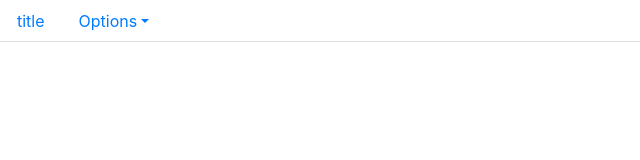
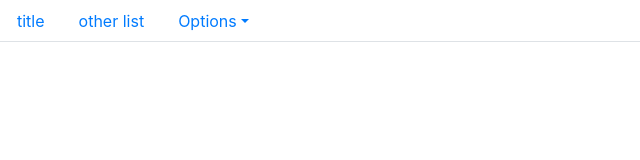
Before and after one commit to DustinRoundy/TaskBoard, a plain HTML site: page index.html in a window 1280 px wide. Shown: the full height of the page, 0-640 px from the left. Drawn offline with nearby package versions, Linux system fonts and the light colour scheme.

Commit message:
Update addItem() and delete()

```diff
--- a/index.html
+++ b/index.html
@@ -26,7 +26,7 @@
             <input type="text" placeholder="New List" onclick="this.select()"
                    onKeyDown="if(event.keyCode==13) createNewList(event);" size="20" id="new-list-input">
             <div class="dropdown-divider"></div>
-            <a class="dropdown-item text-danger" href="#" onclick="deleteList(curlist)">Delete List</a>
+            <a class="dropdown-item text-danger" href="#" onclick="lists.delete(curlist)">Delete List</a>
         </div>
     </li>
 </ul>
--- a/scripts.js
+++ b/scripts.js
@@ -1,5 +1,6 @@
 
 let lists = [];
+let curlist;
 
 class List {
     constructor(name,task){
@@ -7,14 +8,20 @@ class List {
         this.task = task;
     }
     delete(){
-        //delete list goes here
+        lists.splice(curlist, 1);
+        redrawLists();
     }
-    addItem(name, text, complete){
+    addItem(){
         //adding to list goes here
+        let name = $('#title' + curlist).val();
+        let text = $('#text' + curlist).val();
+        let complete = false;
         this.task.push(new Task(name, text, complete));
+        redrawLists();
     }
     removeItem(id){
-        this
+        this.task.splice(id, 1);
+        redrawLists();
     }
 }
 class Task {
@@ -24,12 +31,13 @@ class Task {
         this.complete = complete;
     }
     delete(id, task){
-        delete lists['method3']
+        delete lists['method3'];
         redrawLists();
     }
 }
 
 lists.push(new List('title', []));
+lists.push(new List('other list', []));
 lists[0].addItem('task', 'text', false);
 lists[0].addItem('task2', 'text2', false);
 redrawLists();
@@ -43,27 +51,42 @@ function redrawLists(){
     $('#myTab').html('');
     $('#myTabContent').html('');
     for (let i = 0; i < lists.length; i++){
-        let numList = i;
-        $("#myTab").append(`<li class="nav-item"><a class="nav-link" id="home-tab" data-toggle="tab" href="#${"nav" + i}" role="tab" aria-controls="home" aria-selected="true">${lists[i].name}</a></li>`);
-        $('#myTabContent').append(`<div class="tab-pane fade" id="nav${i}" role="tabpanel" aria-labelledby="profile-tab"></div>`);
-        $('#nav' + i).append(`<div class="card-columns col${i}">
+        if (curlist === i){
+            $("#myTab").append(`<li class="nav-item"><a class="nav-link active" id="home-tab" data-toggle="tab" href="#${"nav" + i}" role="tab" aria-controls="home" aria-selected="true" onclick="curlist=${i}">${lists[i].name}</a></li>`);
+            $('#myTabContent').append(`<div class="tab-pane fade show active" id="nav${i}" role="tabpanel" aria-labelledby="profile-tab"></div>`);
+            $('#nav' + i).append(`<div class="card-columns col${i}">
              <div class="card" style="">
                  <div class="card-body">
-                     <h5 class="card-title"><input id="title" placeholder="Task Title" type="text" style="border: none;"></h5>
-                     <h6 class="card-subtitle mb-2 text-muted"><input id="subtitle" placeholder="Task Subtitle" type="text" style="border: none;"></h6>
-                     <p class="card-text"><textarea id="text" style="width: 100%; border: none;" placeholder="This is the Tasks Text. Put any information you need here."></textarea></p>
-                     <a href="#" onclick="addTask()" class="card-link text-success">Add Card</a>
+                     <h5 class="card-title"><input id="title${i}" placeholder="Task Title" type="text" style="border: none;"></h5>
+                     <h6 class="card-subtitle mb-2 text-muted"><input id="subtitle${i}" placeholder="Task Subtitle" type="text" style="border: none;"></h6>
+                     <p class="card-text"><textarea id="text${i}" style="width: 100%; border: none;" placeholder="This is the Tasks Text. Put any information you need here."></textarea></p>
+                     <a href="#" onclick="lists[${i}].addItem()" class="card-link text-success">Add Card</a>
                      <!--<a href="#" class="card-link">Another link</a>-->
                  </div>
              </div>
          </div>`);
+        }else {
+            $("#myTab").append(`<li class="nav-item"><a class="nav-link" id="home-tab" data-toggle="tab" href="#${"nav" + i}" role="tab" aria-controls="home" aria-selected="true" onclick="curlist=${i}">${lists[i].name}</a></li>`);
+            $('#myTabContent').append(`<div class="tab-pane fade" id="nav${i}" role="tabpanel" aria-labelledby="profile-tab"></div>`);
+            $('#nav' + i).append(`<div class="card-columns col${i}">
+             <div class="card" style="">
+                 <div class="card-body">
+                     <h5 class="card-title"><input id="title${i}" placeholder="Task Title" type="text" style="border: none;"></h5>
+                     <h6 class="card-subtitle mb-2 text-muted"><input id="subtitle${i}" placeholder="Task Subtitle" type="text" style="border: none;"></h6>
+                     <p class="card-text"><textarea id="text${i}" style="width: 100%; border: none;" placeholder="This is the Tasks Text. Put any information you need here."></textarea></p>
+                     <a href="#" onclick="lists[${i}].addItem()" class="card-link text-success">Add Card</a>
+                     <!--<a href="#" class="card-link">Another link</a>-->
+                 </div>
+             </div>
+         </div>`);
+        }
         for(let j = 0; j < lists[i].task.length; j++){
             $('.col' + i).append(`<div class="card" style="">
                  <div class="card-body">
                      <h5 class="card-title">${lists[i].task[j].name}</h5>
                      <p class="card-text">${lists[i].task[j].text}</p>
-                     <a href="#" onclick="lists[${i}].task[${j}].delete()" class="card-link text-success">Complete</a>
-                     <a href="#" onclick="deleteTask(${j})" class="card-link text-danger">Delete</a>
+                     <a href="#" onclick="lists[${i}].removeItem(${j})" class="card-link text-success">Complete</a>
+                     <a href="#" onclick="lists[${i}].removeItem(${j})" class="card-link text-danger">Delete</a>
                  </div>
              </div>`);
         }
@@ -74,7 +97,7 @@ function redrawLists(){
              <input type="text" placeholder="New List" onclick="this.select()"
                     onKeyDown="if(event.keyCode==13) createNewList();" size="20" id="new-list-input">
              <div class="dropdown-divider"></div>
-             <a class="dropdown-item text-danger" href="#" onclick="deleteList(curlist)">Delete List</a>
+             <a class="dropdown-item text-danger" href="#" onclick="lists[curlist].delete()">Delete List</a>
          </div>
      </li>`)
 }
@@ -102,7 +125,7 @@ function redrawLists(){
 //
 //
 //     $(".sideContainer").append("<div class='row' >" +
-//         "<span class='sideListName' onclick='displayList(id)' contenteditable='true'>" + listArray[id].name +
+//         "<span class='sideListName' onclick='displayList(" + id + ")' contenteditable='true'>" + listArray[id].name +
 //         "</span></div>");
 //     $(".listName").val("");
 //     //
@@ -121,8 +144,8 @@ function redrawLists(){
 //
 // }
 //
-// function displayList(newlist){
-//     //console.log("newlist name" + newList);
+// function displayList(x){
+//     console.log("newlist name" + x);
 //     $(".mainContainer").append("<div class='listContainer'>" +
 //         "<div class='listTitle'>" + "To Do List" + "</div>" +
 //         "<div class='taskContainer'>" + "</div>" +
```
